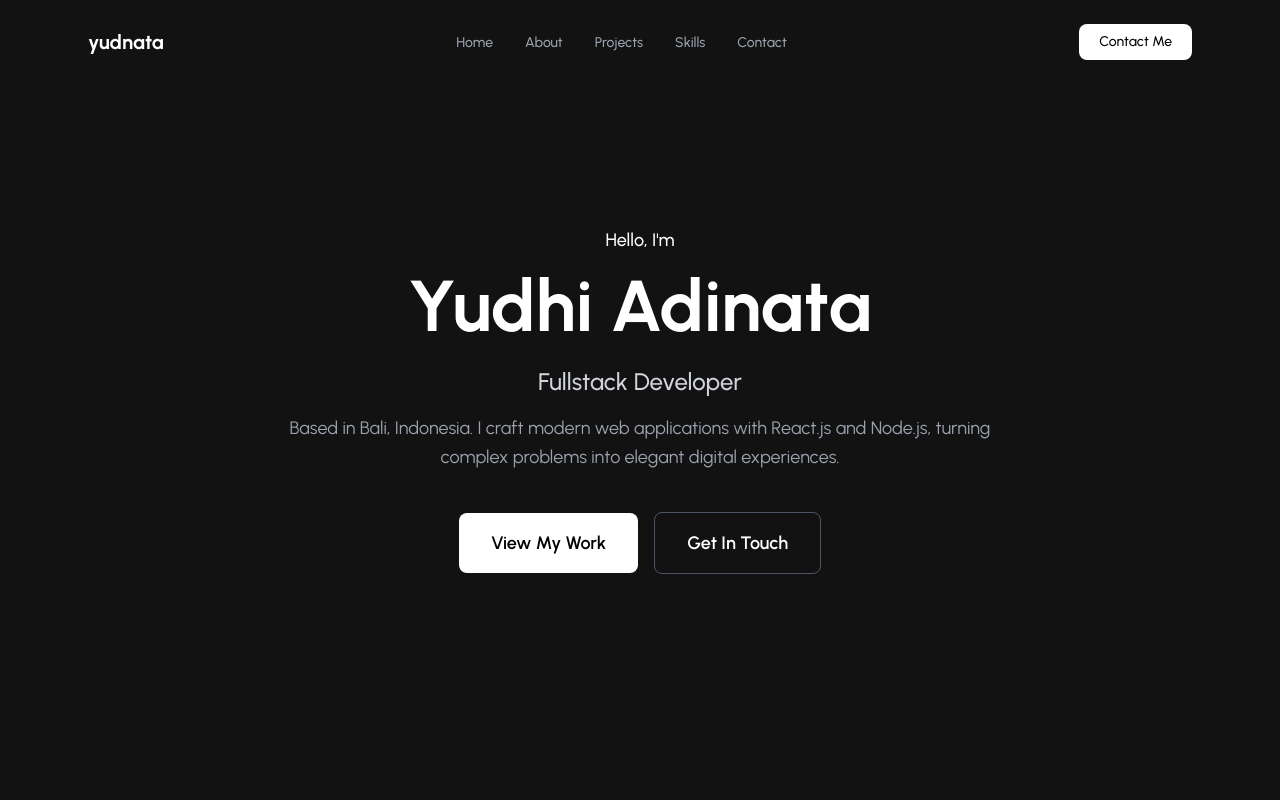
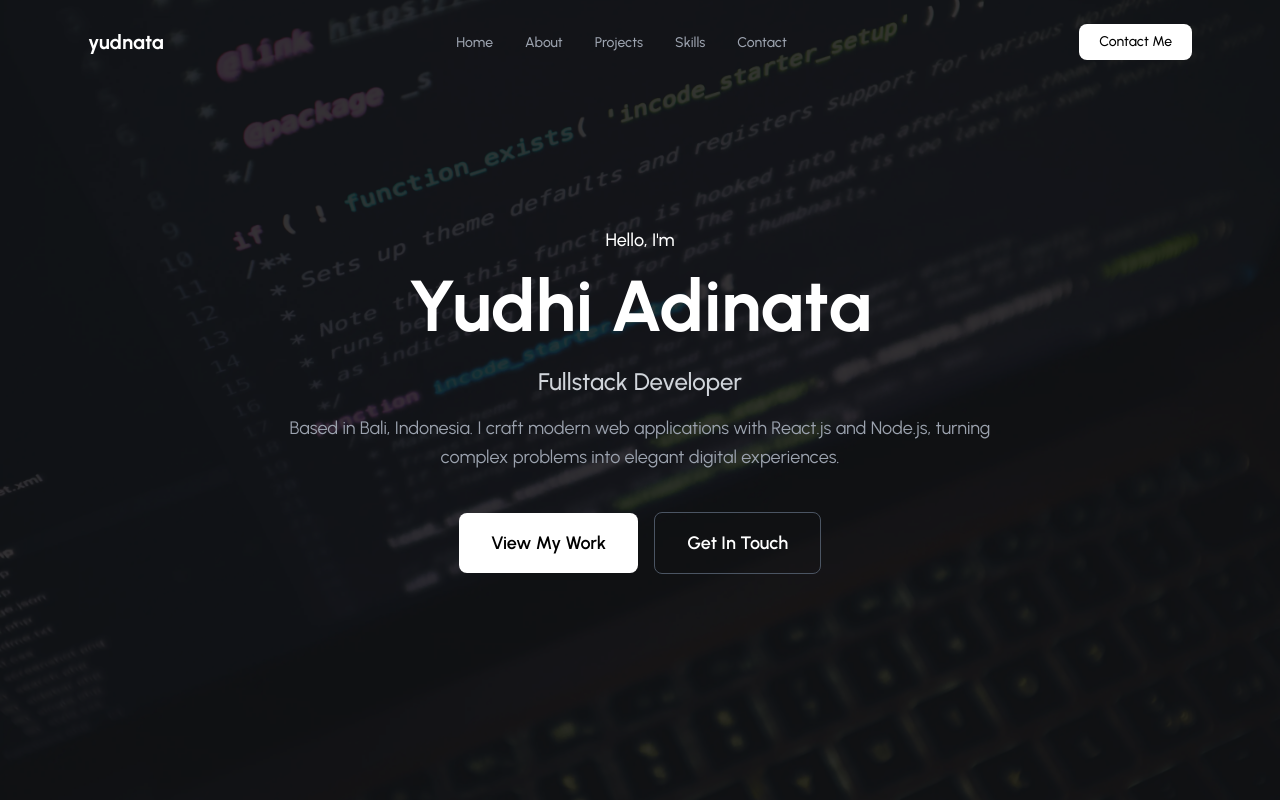
Before and after one commit to yudnata/portofolio-yudnata, a React (Vite) app: page / in a window 1280 px wide. Shown: the top 800 px of the page. Built offline with nearby package versions, Linux system fonts and the light colour scheme.

Commit message:
update hero section

```diff
--- a/src/components/Hero.jsx
+++ b/src/components/Hero.jsx
@@ -1,7 +1,23 @@
+import HeroBg from '../assets/image/hero-section.webp'
+
 const Hero = () => {
   return (
-    <section id="home" className="min-h-screen flex items-center justify-center px-6">
-      <div className="w-full max-w-3xl mx-auto text-center animate-on-scroll">
+    <section
+      id="home"
+      className="min-h-screen flex items-center justify-center px-6 relative"
+      style={{
+        backgroundImage: `url(${HeroBg})`,
+        backgroundSize: 'cover',
+        backgroundPosition: 'center',
+        backgroundRepeat: 'no-repeat',
+      }}
+    >
+      <div
+        className="absolute inset-0"
+        style={{ backgroundColor: 'rgba(18, 18, 18, 0.85)' }}
+      ></div>
+
+      <div className="w-full max-w-3xl mx-auto text-center animate-on-scroll relative z-10">
         <p className="text-white font-medium mb-4 text-lg">Hello, I'm</p>
 
         <h1 className="text-5xl md:text-7xl font-bold mb-6 text-white leading-tight">
```
Also changed, not shown: src/assets/image/hero-section.webp (added).
